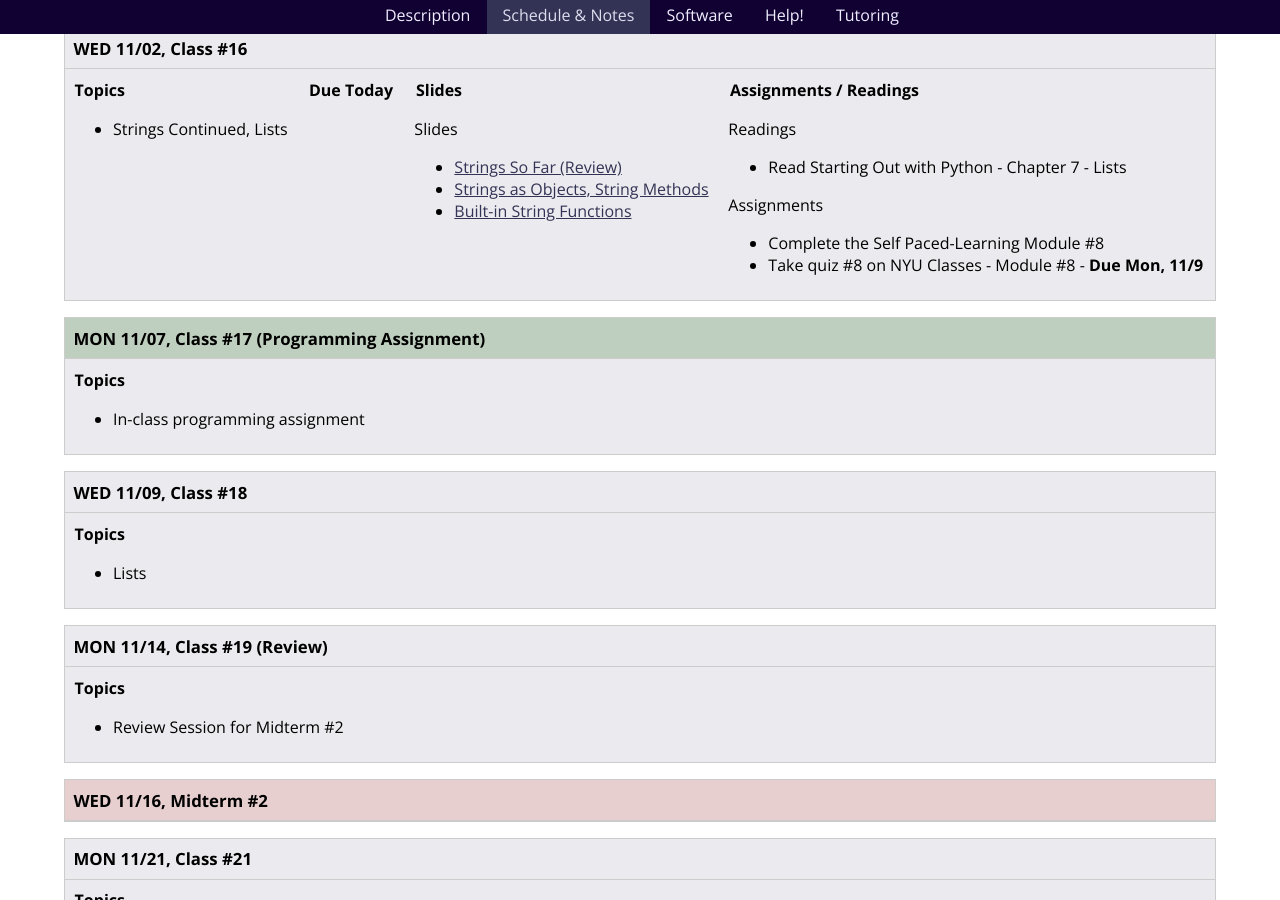
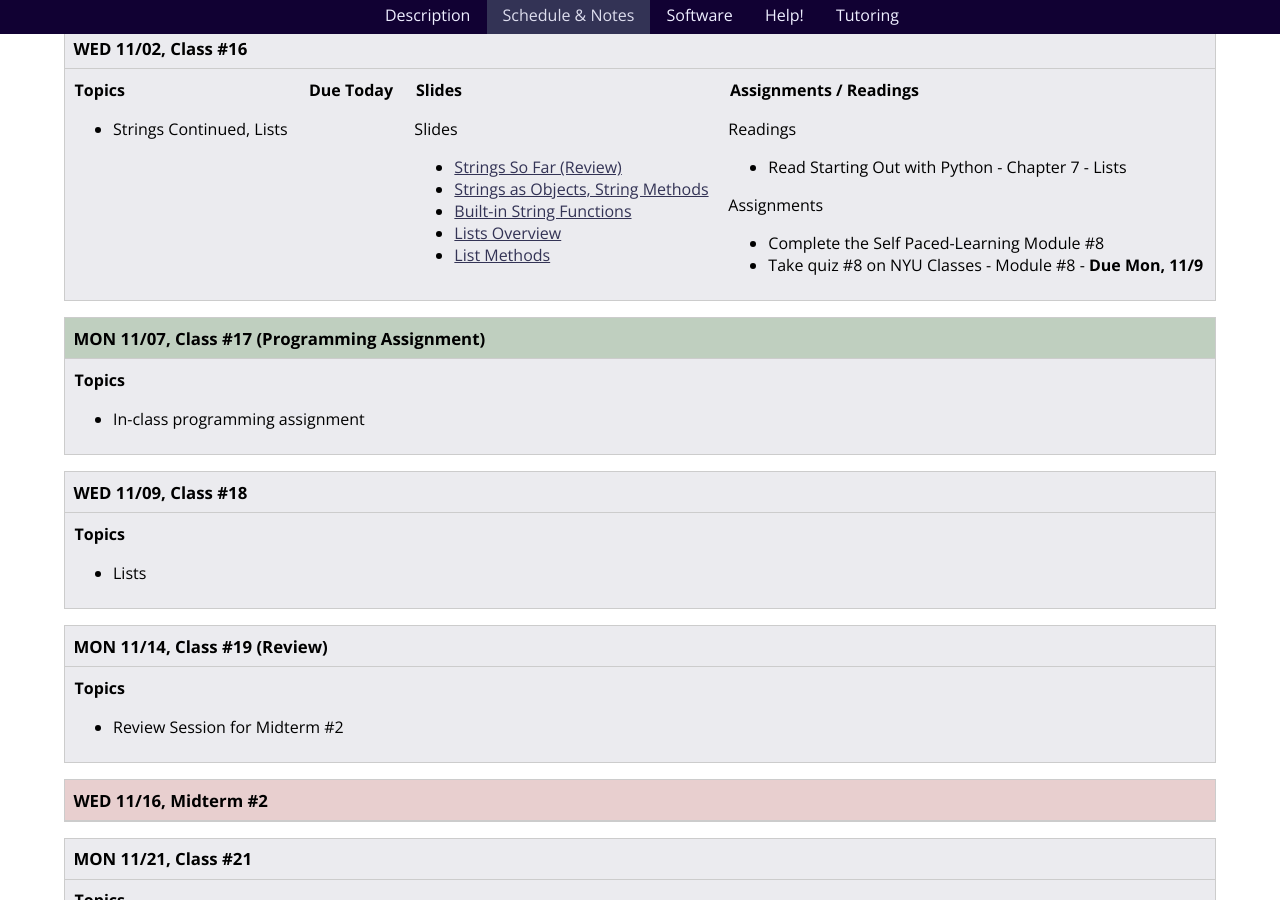
Before and after one commit to foureyes/csci-ua.0002-fall2016-008, a Jekyll site: the page built from schedule.markdown, in a window 1280 px wide and 900 px high, scrolled down 6063 px. Built offline with Jekyll 4.4.1, drawn with Linux system fonts in a browser that asks for light colours.

Commit message:
add class 16

```diff
--- a/_includes/classes/16/materials.markdown
+++ b/_includes/classes/16/materials.markdown
@@ -11,6 +11,8 @@ Slides
 * [Strings So Far (Review)](classes/16/review.html)
 * [Strings as Objects, String Methods](classes/16/strings_as_objects.html)
 * [Built-in String Functions](classes/16/strings_built_in_functions.html)
+* [Lists Overview](classes/17/lists.html)
+* [List Methods](classes/17/list_methods.html)
 
 {% comment %}
 Midterm Solutions
```
Also changed, not shown: 1 other file.
